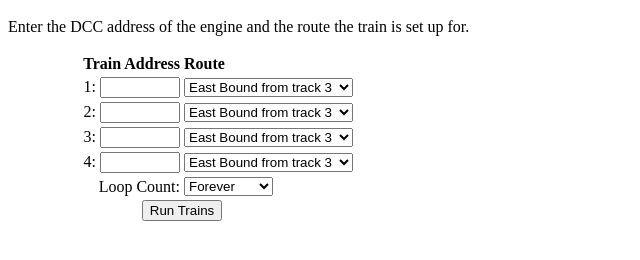
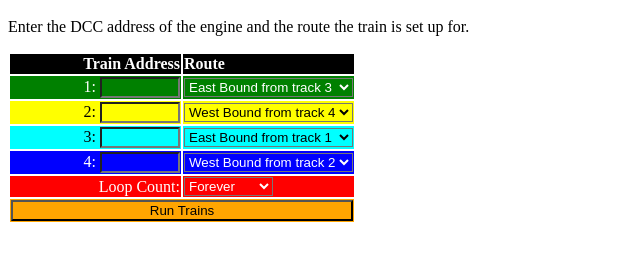
Before and after one commit to RobertPHeller/WendellDepotMusuem, a plain HTML site: page Software/static/index.html in a window 1280 px wide. Shown: the part 48-308 px from the top of the page, without its empty margins (0-640 px from the left). Drawn offline with Linux system fonts and the light colour scheme.

Commit message:
Update webserver appearence.

```diff
--- a/Software/static/CSS/WendellDepot.css
+++ b/Software/static/CSS/WendellDepot.css
@@ -10,4 +10,54 @@
 .buttons {
     width: 100%;
     text-align: center;
+    background: orange;
 }
+
+button {
+    background: inherit;
+    color: inherit;
+    width: inherit;
+}
+
+.header {
+    background: black;
+    color: white;
+}
+
+.train1 {
+    background: green;
+    color: white;
+}
+td {
+    background: inherit;
+    color: inherit;
+}
+input {
+    background: inherit;
+    color: inherit;
+}
+select {
+    background: inherit;
+    color: inherit;
+}
+
+.train2 {
+    background: yellow;
+}
+
+.train3 {
+    background: cyan;
+}
+
+.train4 {
+    background: blue;
+    color: white;
+}
+
+.route {
+    background: red;
+    color: white;
+}
+
+.buttons {
+}
--- a/Software/static/index.html
+++ b/Software/static/index.html
@@ -9,46 +9,46 @@
     <p>Enter the DCC address of the engine and the route the train is set up for.</p>
     <form  action="/command" method="get">
     <table class="train-runner-form">
-        <thead><tr><th class="left">Train Address</th>
+        <thead><tr class="header"><th class="left">Train Address</th>
             <th class="right">Route</th></tr></thead>
         <tbody>
-        <tr><td class="left">1:&nbsp;<input type="number" min="1" max="10239" maxlength="5" id="train1" name="train1" /></td>
+        <tr class="train1"><td class="left">1:&nbsp;<input type="number" min="1" max="10239" maxlength="5" id="train1" name="train1" /></td>
             <td class="right"><select id="route1" name="route1">
-                    <option value="0">East Bound from track 3</option>
+                    <option value="0" selected="selected">East Bound from track 3</option>
                     <option value="1">East Bound from track 1</option>
                     <option value="2">West Bound from track 4</option>
                     <option value="3">West Bound from track 2</option>
                   </select>
               </td>
           </tr>
-          <tr><td class="left">2:&nbsp;<input type="number" min="1" max="10239" maxlength="5" id="train2" name="train2" /></td>
+          <tr class="train2"><td class="left">2:&nbsp;<input type="number" min="1" max="10239" maxlength="5" id="train2" name="train2" /></td>
               <td class="right"><select id="route2" name="route2">
                       <option value="0">East Bound from track 3</option>
                       <option value="1">East Bound from track 1</option>
-                      <option value="2">West Bound from track 4</option>
+                      <option value="2" selected="selected">West Bound from track 4</option>
                       <option value="3">West Bound from track 2</option>
                   </select>
               </td>
           </tr>
-          <tr><td class="left">3:&nbsp;<input type="number" min="1" max="10239" maxlength="5" id="train3" name="train3" /></td>
+          <tr class="train3"><td class="left">3:&nbsp;<input type="number" min="1" max="10239" maxlength="5" id="train3" name="train3" /></td>
               <td class="right"><select id="route3" name="route3">
                       <option value="0">East Bound from track 3</option>
-                      <option value="1">East Bound from track 1</option>
+                      <option value="1" selected="selected">East Bound from track 1</option>
                       <option value="2">West Bound from track 4</option>
                       <option value="3">West Bound from track 2</option>
                   </select>
                 </td>
            </tr>
-           <tr><td class="left">4:&nbsp;<input type="number" min="1" max="10239" maxlength="5" id="train4" name="train4" /></td>
+           <tr class="train4"><td class="left">4:&nbsp;<input type="number" min="1" max="10239" maxlength="5" id="train4" name="train4" /></td>
                <td class="right"><select id="route4" name="route4">
                        <option value="0">East Bound from track 3</option>
                        <option value="1">East Bound from track 1</option>
                        <option value="2">West Bound from track 4</option>
-                       <option value="3">West Bound from track 2</option>
+                       <option value="3" selected="selected">West Bound from track 2</option>
                    </select>
                 </td>
             </tr>
-            <tr><td class="left"><label for="loopcount">&nbsp;Loop Count:</label></td>
+            <tr class="route"><td class="left"><label for="loopcount">&nbsp;Loop Count:</label></td>
                 <td class="right"><select id="loopcount" name="loopcount">
                         <option value="0" selected="selected">Forever</option>
                         <option value="1">Once</option>
```
